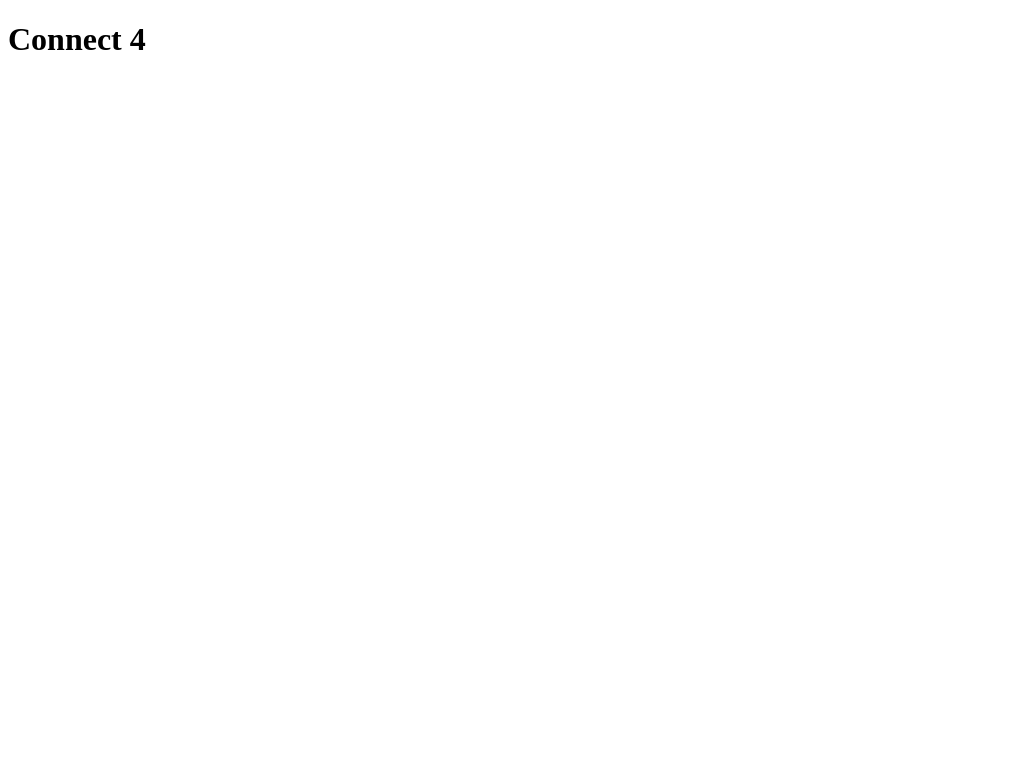
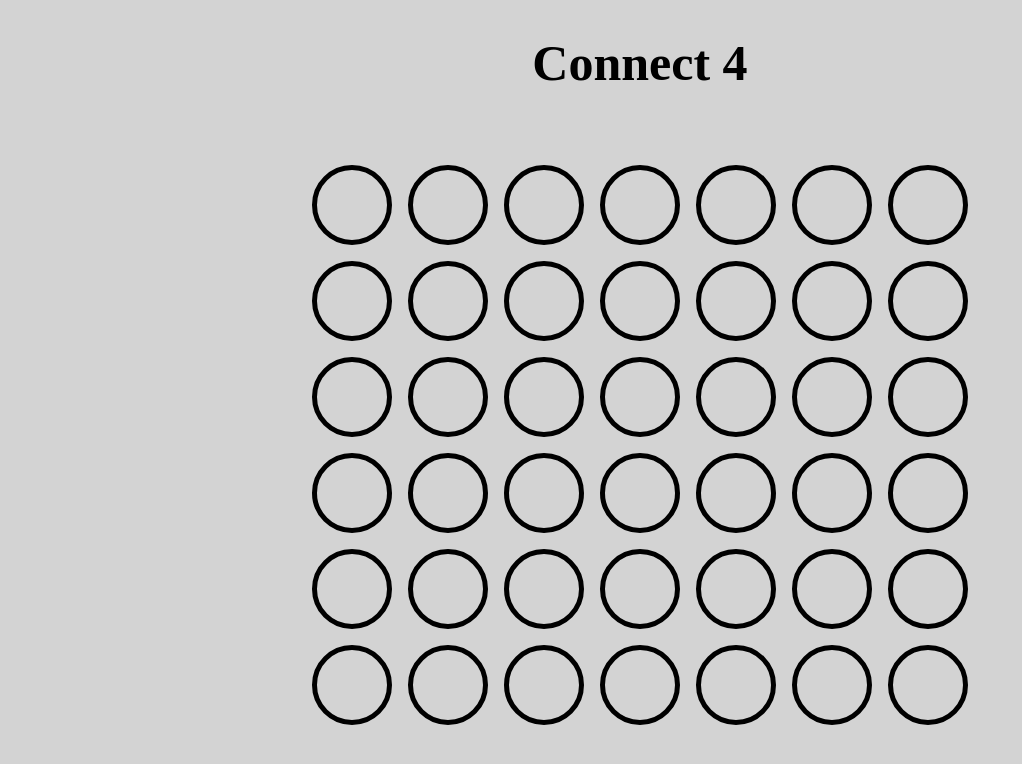
Before and after one commit to blaksnoopy/connect4, a plain HTML site: page index.html in a window 1280 px wide. Shown: the whole page, without its empty margins (0-1022 px from the left). Drawn offline with Linux system fonts and the light colour scheme.

Commit message:
add board

```diff
--- a/css/style.css
+++ b/css/style.css
@@ -0,0 +1,29 @@
+* {
+    box-sizing: border-box;
+  }
+
+  body {
+    background-color: lightgray;
+    margin: 0;
+    display: flex;
+    flex-direction: column;
+    justify-content: center;
+    align-items: center;
+  }
+
+  section {
+    display: grid;
+    grid-template-columns: repeat(7, 10vmin);
+    grid-template-rows: repeat(6, 10vmin);
+    grid-gap: 2vmin;
+  }
+
+  section.container div {
+    border-radius: 50%;
+    border: 5px solid black;
+  }
+
+  h1 {
+      text-align: center;
+      font-size: 50px;
+  }
--- a/index.html
+++ b/index.html
@@ -4,10 +4,56 @@
     <meta charset="UTF-8">
     <meta name="viewport" content="width=device-width, initial-scale=1.0">
     <meta http-equiv="X-UA-Compatible" content="ie=edge">
+    <link rel="stylesheet" href="css/style.css">
+    <script defer type="text/javascript" src="js/main.js"></script>
     <title>Connect 4</title>
 </head>
 <body>
     <h1>Connect 4</h1>
-
+    <h2></h2>
+    <section class="container">
+        <div class='cell' id="0"></div>
+        <div class='cell' id="1"></div>
+        <div class='cell' id="2"></div>
+        <div class='cell' id="3"></div>
+        <div class='cell' id="4"></div>
+        <div class='cell' id="5"></div>
+        <div class='cell' id="6"></div>
+        <div class='cell' id="7"></div>
+        <div class='cell' id="8"></div>
+        <div class='cell' id="9"></div>
+        <div class='cell' id="10"></div>
+        <div class='cell' id="11"></div>
+        <div class='cell' id="12"></div>
+        <div class='cell' id="13"></div>
+        <div class='cell' id="14"></div>
+        <div class='cell' id="15"></div>
+        <div class='cell' id="16"></div>
+        <div class='cell' id="17"></div>
+        <div class='cell' id="18"></div>
+        <div class='cell' id="19"></div>
+        <div class='cell' id="20"></div>
+        <div class='cell' id="21"></div>
+        <div class='cell' id="22"></div>
+        <div class='cell' id="23"></div>
+        <div class='cell' id="24"></div>
+        <div class='cell' id="25"></div>
+        <div class='cell' id="26"></div>
+        <div class='cell' id="27"></div>
+        <div class='cell' id="28"></div>
+        <div class='cell' id="29"></div>
+        <div class='cell' id="30"></div>
+        <div class='cell' id="31"></div>
+        <div class='cell' id="32"></div>
+        <div class='cell' id="33"></div>
+        <div class='cell' id="34"></div>
+        <div class='cell' id="35"></div>
+        <div class='cell' id="36"></div>
+        <div class='cell' id="37"></div>
+        <div class='cell' id="38"></div>
+        <div class='cell' id="39"></div>
+        <div class='cell' id="40"></div>
+        <div class='cell' id="41"></div>
+    </section>
 </body>
 </html>
--- a/js/main.js
+++ b/js/main.js
@@ -0,0 +1,34 @@
+//variables
+let player, board, winner, turn, colors, spaces
+
+
+spaces = document.querySelectorAll('div');
+let container = document.querySelector('.container');
+colors = [
+    emptySpace = null,
+    player1 = 'purple',
+    player2 = 'yellow'
+]
+
+
+
+//initialize game
+init();
+function init() {
+    turn = 1;
+    winner = null;
+    container.addEventListener('click', handleClick);
+}
+
+
+
+
+//handle user interaction
+container.addEventListener('click', handleClick);
+
+
+
+function handleClick(evt) {
+    if(evt.target.tagname !== 'DIV') return;
+    console.log(evt.target);
+}
```
